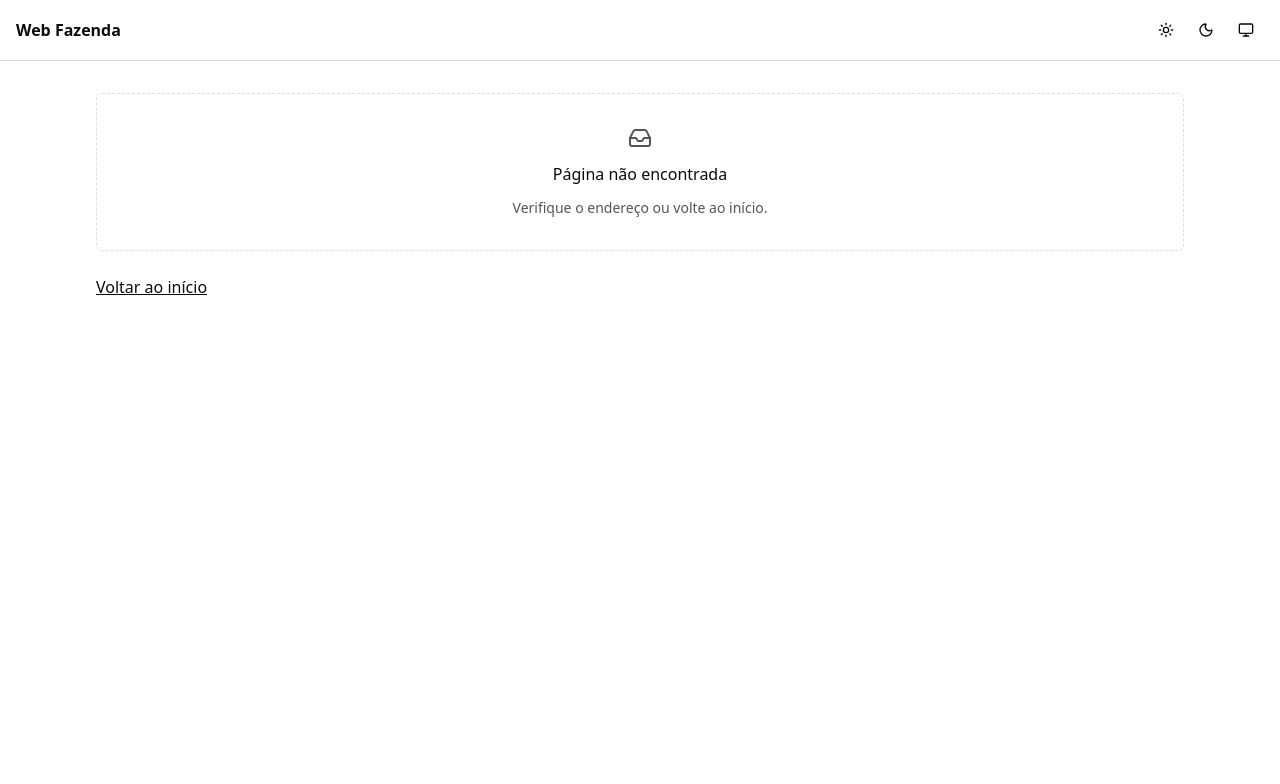
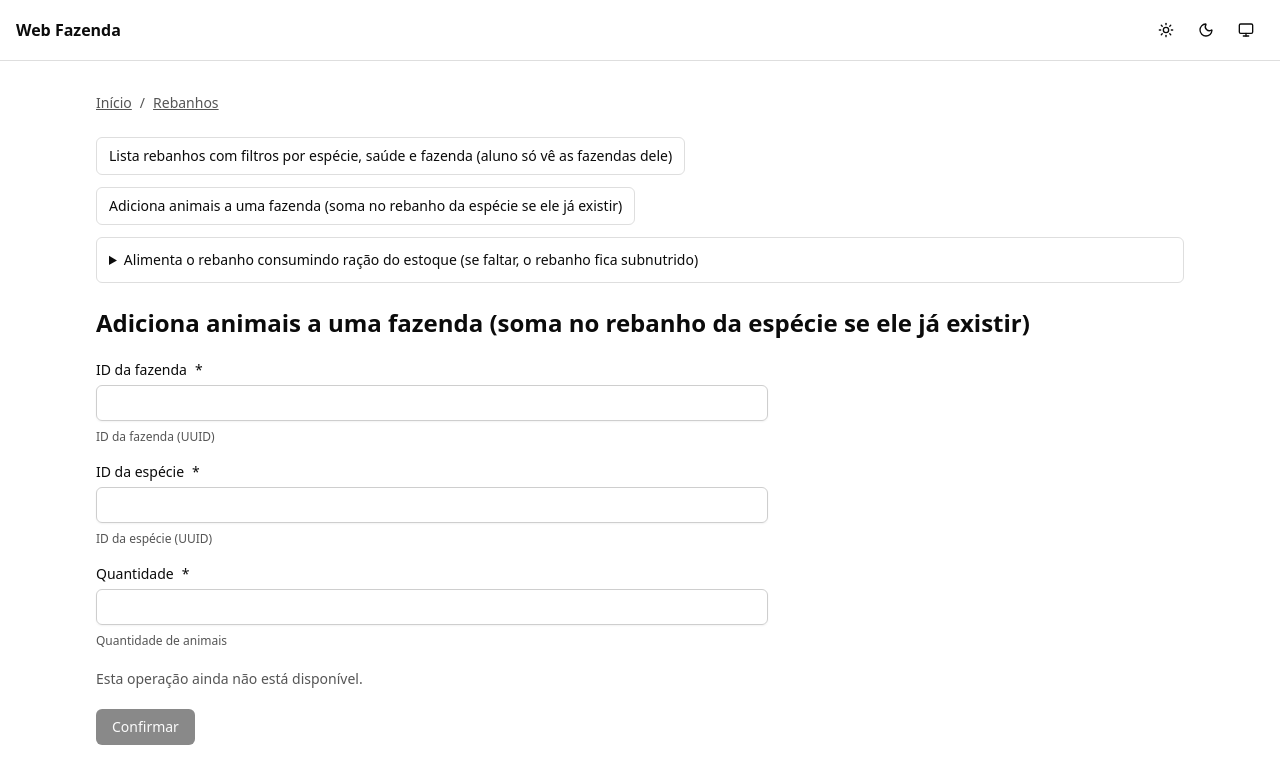
Before and after one commit to marco-pcg/Web-Fazenda, a Next.js app in the folder frontend/: page /rebanhos/novo in a window 1280 px wide. Before the commit this address had no page. Shown: the top 784 px of the page. Built offline with nearby package versions, Linux system fonts and the light colour scheme.

Commit message:
feat(frontend): scaffold rebanhos endpoint pages and components

```diff
--- /dev/null
+++ b/frontend/app/(workspace)/rebanhos/[id]/alimentar/page.tsx
@@ -0,0 +1,10 @@
+import { ResourceScreen } from "@/features/rebanhos/components/resource-screen";
+
+export default async function Page({
+  params,
+}: {
+  params: Promise<{ id: string }>;
+}) {
+  const values = await params;
+  return <ResourceScreen endpointId="alimentar" params={values} />;
+}
--- /dev/null
+++ b/frontend/app/(workspace)/rebanhos/layout.tsx
@@ -0,0 +1,27 @@
+import type { Metadata } from "next";
+import type { ReactNode } from "react";
+import Link from "next/link";
+import { ResourceNavigation } from "@/components/resources/resource-navigation";
+import { resource } from "@/features/rebanhos/definition";
+
+export const metadata: Metadata = { title: "Rebanhos" };
+export default function ResourceLayout({ children }: { children: ReactNode }) {
+  return (
+    <div className="space-y-6">
+      <nav
+        aria-label="Localização"
+        className="flex flex-wrap gap-2 text-sm text-muted-foreground"
+      >
+        <Link href="/" className="underline">
+          Início
+        </Link>
+        <span aria-hidden="true">/</span>
+        <Link href="/rebanhos" className="underline">
+          {resource.title}
+        </Link>
+      </nav>
+      <ResourceNavigation resource={resource} />
+      {children}
+    </div>
+  );
+}
--- /dev/null
+++ b/frontend/app/(workspace)/rebanhos/novo/page.tsx
@@ -0,0 +1,5 @@
+import { ResourceScreen } from "@/features/rebanhos/components/resource-screen";
+
+export default function Page() {
+  return <ResourceScreen endpointId="criar" />;
+}
--- /dev/null
+++ b/frontend/app/(workspace)/rebanhos/page.tsx
@@ -0,0 +1,5 @@
+import { ResourceScreen } from "@/features/rebanhos/components/resource-screen";
+
+export default function Page() {
+  return <ResourceScreen endpointId="listar" />;
+}
--- /dev/null
+++ b/frontend/features/rebanhos/components/resource-screen.tsx
@@ -0,0 +1,12 @@
+import { EndpointScreen } from "@/components/resources/endpoint-screen";
+import { resource } from "../definition";
+
+type Props = {
+  endpointId: "listar" | "criar" | "alimentar";
+  params?: Record<string, string>;
+};
+export function ResourceScreen({ endpointId, params }: Props) {
+  const endpoint = resource.endpoints.find((item) => item.id === endpointId);
+  if (!endpoint) throw new Error("Unknown endpoint for rebanhos.");
+  return <EndpointScreen endpoint={endpoint} params={params} />;
+}
--- /dev/null
+++ b/frontend/features/rebanhos/definition.ts
@@ -0,0 +1,136 @@
+import type { ResourceDefinition } from "@/lib/contracts";
+
+export const resource = {
+  key: "rebanhos",
+  title: "Rebanhos",
+  endpoints: [
+    {
+      id: "listar",
+      method: "GET",
+      path: "/rebanhos",
+      route: "/rebanhos",
+      title:
+        "Lista rebanhos com filtros por espécie, saúde e fazenda (aluno só vê as fazendas dele)",
+      permission: "rebanhos:listar",
+      authenticated: true,
+      body: [],
+      query: [
+        {
+          name: "page",
+          label: "Página",
+          kind: "number",
+          required: false,
+          description: "Número da página",
+          min: 1,
+          step: 1,
+        },
+        {
+          name: "limit",
+          label: "Registros por página",
+          kind: "number",
+          required: false,
+          description: "Quantidade de registros por página",
+          min: 1,
+          step: 1,
+        },
+        {
+          name: "search",
+          label: "Busca",
+          kind: "text",
+          required: false,
+          description: "Termo de busca genérico",
+        },
+        {
+          name: "especie_id",
+          label: "ID da espécie",
+          kind: "text",
+          required: false,
+          description: "Filtrar pela espécie (UUID)",
+          format: "uuid",
+        },
+        {
+          name: "saude",
+          label: "Saude",
+          kind: "select",
+          required: false,
+          description: "Filtrar pela saúde",
+          options: ["SAUDAVEL", "SUBNUTRIDO"],
+        },
+        {
+          name: "fazenda_id",
+          label: "ID da fazenda",
+          kind: "text",
+          required: false,
+          description: "Filtrar pela fazenda (UUID)",
+          format: "uuid",
+        },
+      ],
+      params: [],
+      queryDto: "QueryRebanhoDto",
+      source: "backend/src/estacoes-animais/rebanhos/rebanhos.controller.ts",
+    },
+    {
+      id: "criar",
+      method: "POST",
+      path: "/rebanhos",
+      route: "/rebanhos/novo",
+      title:
+        "Adiciona animais a uma fazenda (soma no rebanho da espécie se ele já existir)",
+      permission: "rebanhos:criar",
+      authenticated: true,
+      body: [
+        {
+          name: "fazenda_id",
+          label: "ID da fazenda",
+          kind: "text",
+          required: true,
+          description: "ID da fazenda (UUID)",
+          format: "uuid",
+        },
+        {
+          name: "especie_id",
+          label: "ID da espécie",
+          kind: "text",
+          required: true,
+          description: "ID da espécie (UUID)",
+          format: "uuid",
+        },
+        {
+          name: "quantidade",
+          label: "Quantidade",
+          kind: "number",
+          required: true,
+          description: "Quantidade de animais",
+          min: 1,
+          step: 1,
+        },
+      ],
+      query: [],
+      params: [],
+      bodyDto: "CreateRebanhoDto",
+      source: "backend/src/estacoes-animais/rebanhos/rebanhos.controller.ts",
+    },
+    {
+      id: "alimentar",
+      method: "POST",
+      path: "/rebanhos/:id/alimentar",
+      route: "/rebanhos/[id]/alimentar",
+      title:
+        "Alimenta o rebanho consumindo ração do estoque (se faltar, o rebanho fica subnutrido)",
+      permission: "rebanhos:alimentar",
+      authenticated: true,
+      body: [],
+      query: [],
+      params: [
+        {
+          name: "id",
+          label: "ID do registro",
+          kind: "text",
+          required: true,
+          format: "uuid",
+        },
+      ],
+      source: "backend/src/estacoes-animais/rebanhos/rebanhos.controller.ts",
+    },
+  ],
+} satisfies ResourceDefinition;
```
Also changed, not shown: 1 other file (tests, documents, lock files or other folders).
